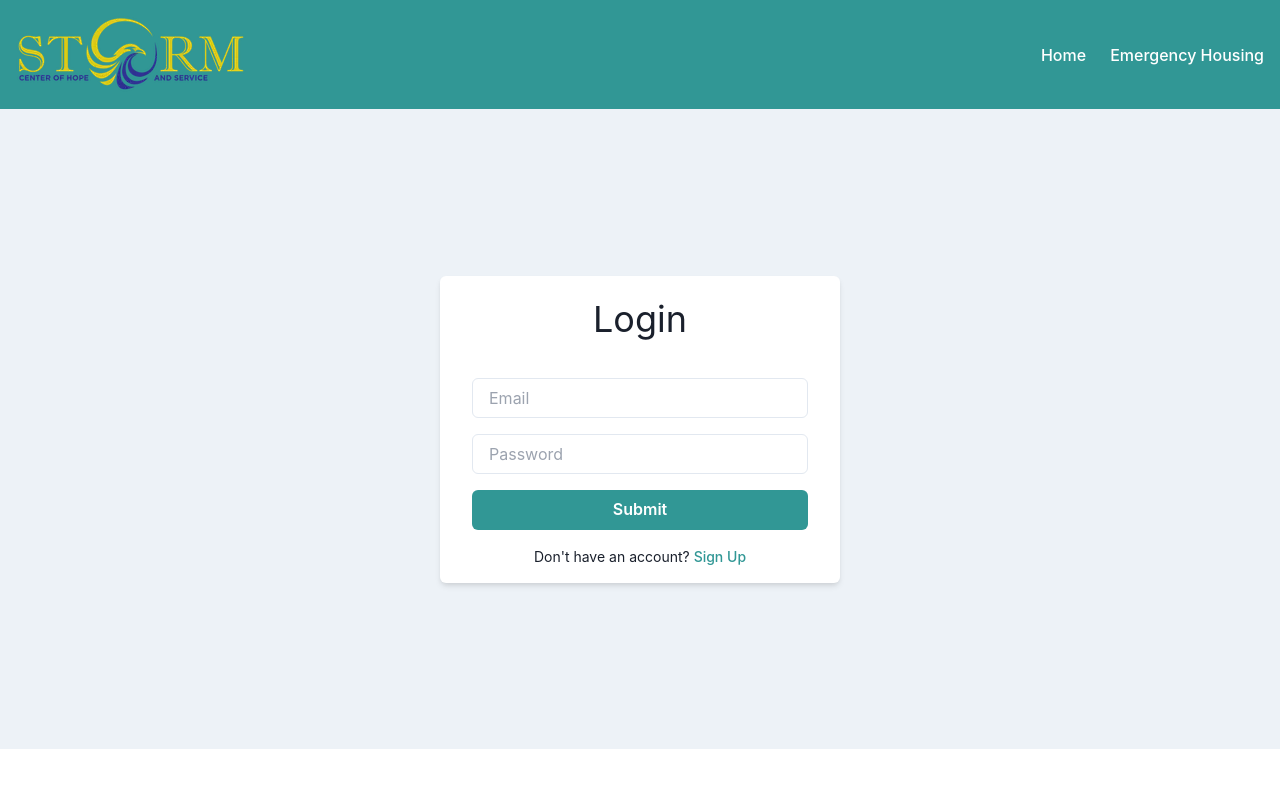
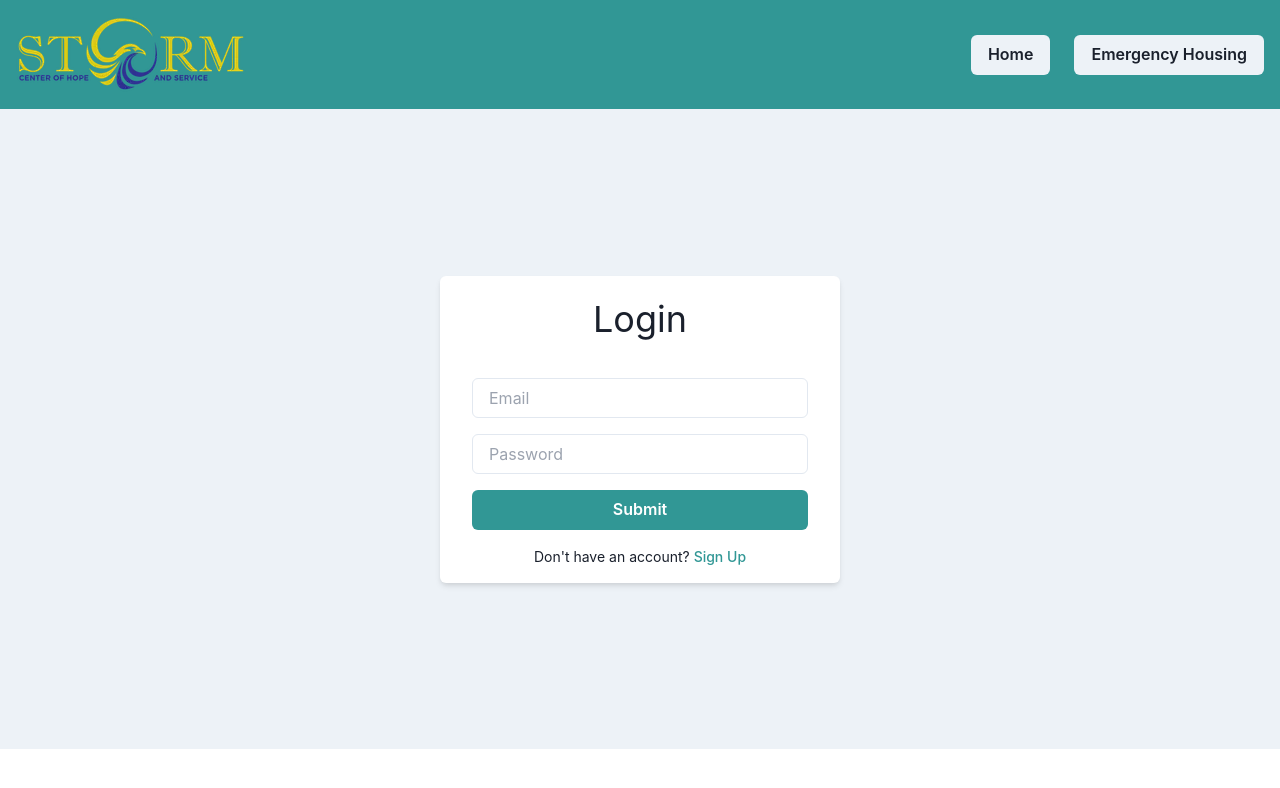
Before and after one commit to cfgtexas24/Team-21, a React (Vite) app in the folder frontend/code-for-good/: page /login in a window 1280 px wide. Shown: the top 788 px of the page. Built offline with nearby package versions, Linux system fonts and the light colour scheme; no server answers.

Commit message:
initial chatroom chats

```diff
--- a/frontend/code-for-good/src/App.tsx
+++ b/frontend/code-for-good/src/App.tsx
@@ -25,7 +25,7 @@ function App() {
         <Route path="/signup" element={<SignUp />} />
         <Route path="/signup_redirect" element={<SignUpButtons />} />
         <Route path="/chat" element={<Chatroom />} />
-        <Route path="/mentee-home" element={<MenteeHome />} />
+        <Route path="/mentee_home" element={<MenteeHome />} />
       </Routes>
     </Router>
   );
--- a/frontend/code-for-good/src/components/Chat.tsx
+++ b/frontend/code-for-good/src/components/Chat.tsx
@@ -5,7 +5,10 @@ import { io } from "socket.io-client";
 const socket = io("http://localhost:5174");
 
 const Chat = () => {
-  const [messages, setMessages] = useState<any>([]);
+  const [messages, setMessages] = useState<any>([
+    { text: "welcome to STORM chat!", sender: "STORM" },
+    { text: "hello everyone", sender: "user1" },
+  ]);
   const [message, setMessage] = useState("");
   const messagesEndRef = useRef<HTMLDivElement | null>(null);
 
@@ -20,7 +23,6 @@ const Chat = () => {
   }, []);
 
   useEffect(() => {
-    // Scroll to the bottom whenever messages change
     messagesEndRef.current?.scrollIntoView({ behavior: "smooth" });
   }, [messages]);
 
@@ -50,11 +52,11 @@ const Chat = () => {
           <>
             <div
               className={`message ${
-                msg.sender === "You" ? "bg-blue-100" : "bg-white"
+                msg.sender === "You" ? "bg-blue-100" : "bg-white border"
               } inline-block max-w-[80%] p-2 rounded-md`}
               key={index}
             >
-              <strong>User:</strong> {msg.text}
+              <strong>{msg.sender}: </strong> {msg.text}
             </div>
             <br />
           </>
--- a/frontend/code-for-good/src/components/Chatroom.tsx
+++ b/frontend/code-for-good/src/components/Chatroom.tsx
@@ -3,11 +3,14 @@ import React, { useState } from "react";
 import { motion } from "framer-motion";
 import { Button } from "@chakra-ui/react";
 import Chat from "./Chat";
+import Navbar from "./Navbar";
 
 const Chatroom = () => {
   const [activeTab, setActiveTab] = useState("chat");
 
   return (
+    <>
+      <Navbar />
       <div className="flex rounded border m-4 p-2 h-96">
         <div className="flex flex-col border-r gap-4 p-4">
           <Button onClick={() => setActiveTab("chat")}>Chat Room</Button>
@@ -30,6 +33,7 @@ const Chatroom = () => {
           )}
         </div>
       </div>
+    </>
   );
 };
 
--- a/frontend/code-for-good/src/components/Emergency.tsx
+++ b/frontend/code-for-good/src/components/Emergency.tsx
@@ -28,7 +28,8 @@ const Emergency = () => {
       `!!ALERT!! STORM Emergency Housing Request\n` +
       `Name: ${firstName} ${lastName}\n` +
       `Contact: ${phone}, ${email}\n` +
-      `Current Location: ${address}, ${city}, ${state} ${zip}`;
+      `Current Location: ${address}, ${city}, ${state} ${zip}\n` +
+      `Additional Information: ${additionalInfo}`;
 
     try {
       const res = await fetch("http://localhost:5174/send-sms", {
--- a/frontend/code-for-good/src/components/Menteehome.tsx
+++ b/frontend/code-for-good/src/components/Menteehome.tsx
@@ -9,6 +9,7 @@ import {
 } from "@chakra-ui/react";
 import { Card, CardBody, CardFooter } from "@chakra-ui/react";
 import Navbar from "./Navbar";
+import { Link } from "react-router-dom";
 
 const MenteeHome = () => {
   const handleVideoChat = () => {
@@ -68,9 +69,11 @@ const MenteeHome = () => {
                   </VStack>
                 </CardBody>
                 <CardFooter>
+                  <Link to="/chat">
                     <Button colorScheme="teal" onClick={handleVideoChat}>
                       Start Video Chat
                     </Button>
+                  </Link>
                 </CardFooter>
               </Card>
               <Card variant="outline" boxShadow="md">
@@ -99,9 +102,11 @@ const MenteeHome = () => {
                   </VStack>
                 </CardBody>
                 <CardFooter>
+                  <Link to="/chat">
                     <Button colorScheme="teal" onClick={handleChatRoom}>
                       Join Chat Room
                     </Button>
+                  </Link>
                 </CardFooter>
               </Card>
             </SimpleGrid>
--- a/frontend/code-for-good/src/components/Navbar.tsx
+++ b/frontend/code-for-good/src/components/Navbar.tsx
@@ -1,5 +1,5 @@
 import React from "react";
-import { Box, Flex, HStack, Link, Image } from "@chakra-ui/react";
+import { Box, Flex, HStack, Link, Image, Button } from "@chakra-ui/react";
 import stormLogo from "../assets/storm.png"; // Adjust the path as necessary
 
 const Navbar: React.FC = () => {
@@ -22,8 +22,12 @@ const Navbar: React.FC = () => {
         </Link>
       </Box>
       <HStack spacing="24px">
-        <Link href="/">Home</Link>
-        <Link href="/housing_form">Emergency Housing</Link>
+        <Link href="/">
+          <Button>Home</Button>
+        </Link>
+        <Link href="/housing_form">
+          <Button>Emergency Housing</Button>
+        </Link>
       </HStack>
     </Flex>
   );
```
Lines whose indentation alone changed are shown as unchanged.
